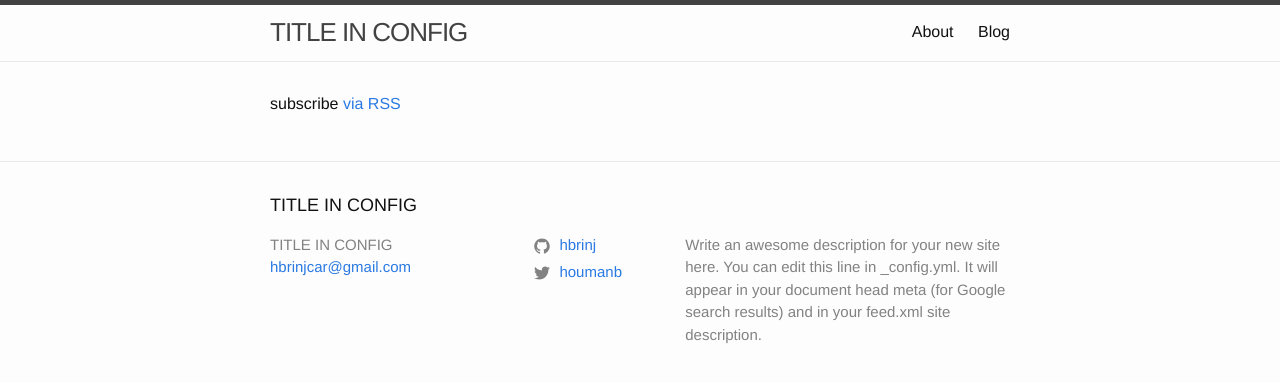
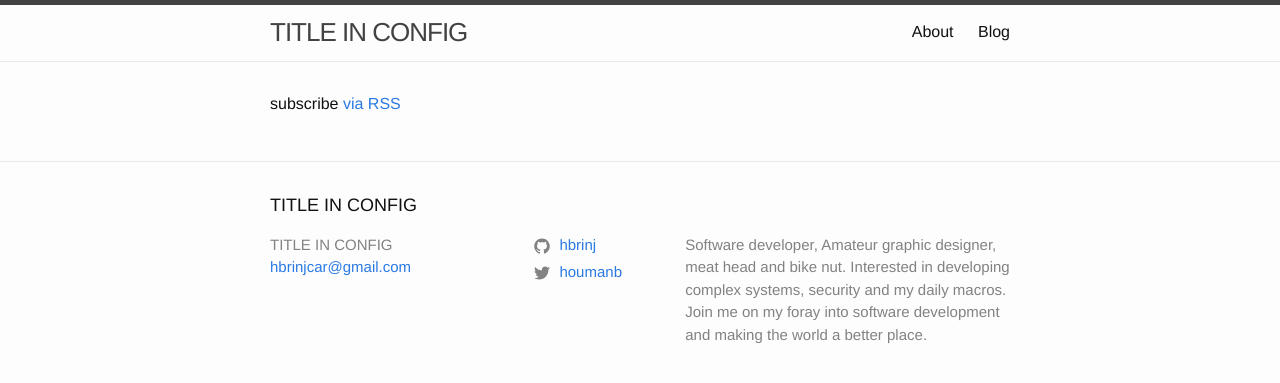
Before and after one commit to Hbrinj/houman.co.uk, a Jekyll site: the page built from index.md, in a window 1280 px wide. Shown: the top 383 px of the page. Built offline with Jekyll 4.4.1, drawn with Linux system fonts in a browser that asks for light colours.

Commit message:
Changed the about me
Signed-off-by: Houman Brinjcargorabi <hbrinjcar@gmail.com>

```diff
--- a/_config.yml
+++ b/_config.yml
@@ -16,9 +16,10 @@
 title: TITLE IN CONFIG
 email: hbrinjcar@gmail.com
 description: > # this means to ignore newlines until "baseurl:"
-  Write an awesome description for your new site here. You can edit this
-  line in _config.yml. It will appear in your document head meta (for
-  Google search results) and in your feed.xml site description.
+        Software developer, Amateur graphic designer, meat head and bike nut.
+        Interested in developing complex systems, security and my daily macros.
+        Join me on my foray into software development and making the world a
+        better place.
 baseurl: "" # the subpath of your site, e.g. /blog
 url: "" # the base hostname & protocol for your site, e.g. http://example.com
 twitter_username: houmanb
```
